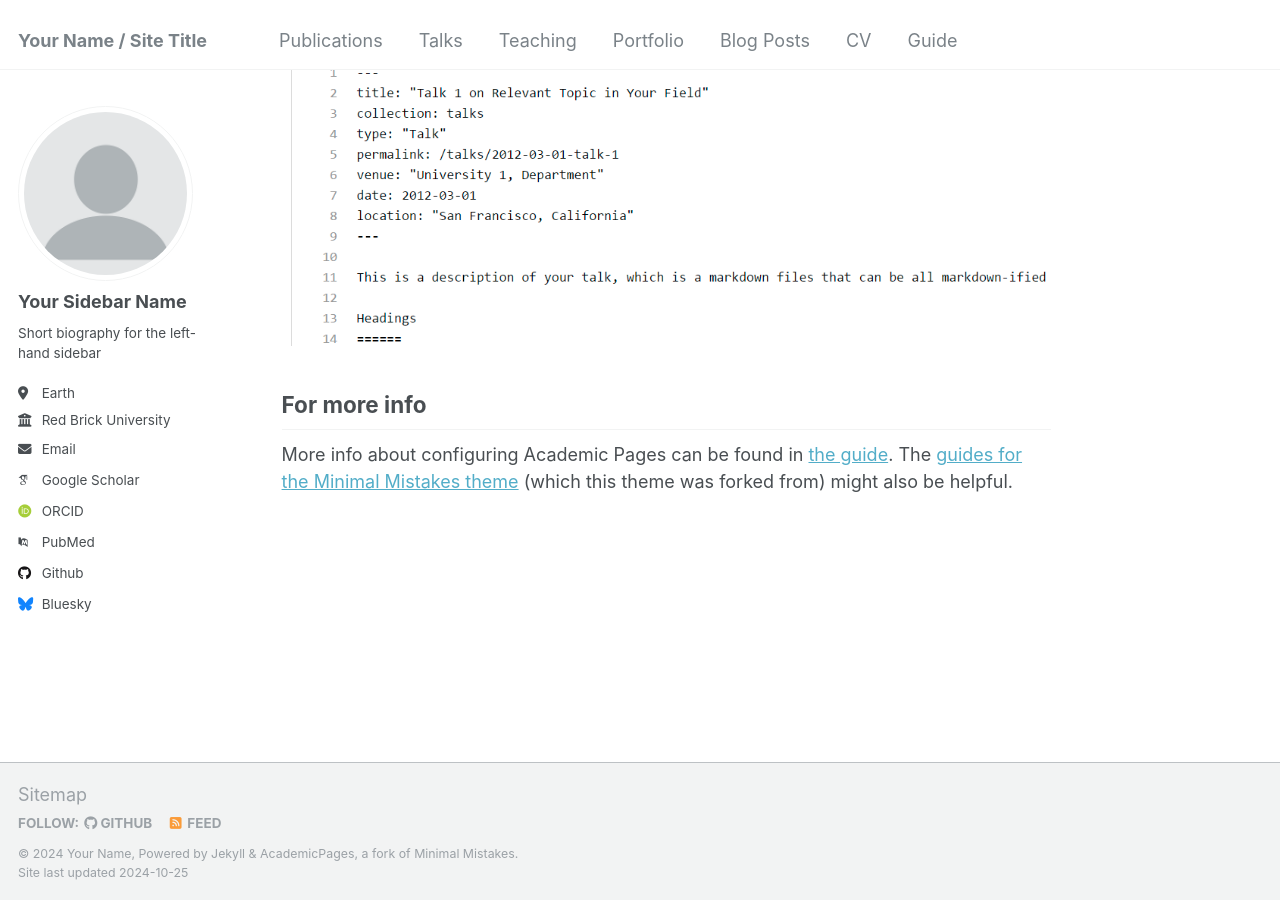
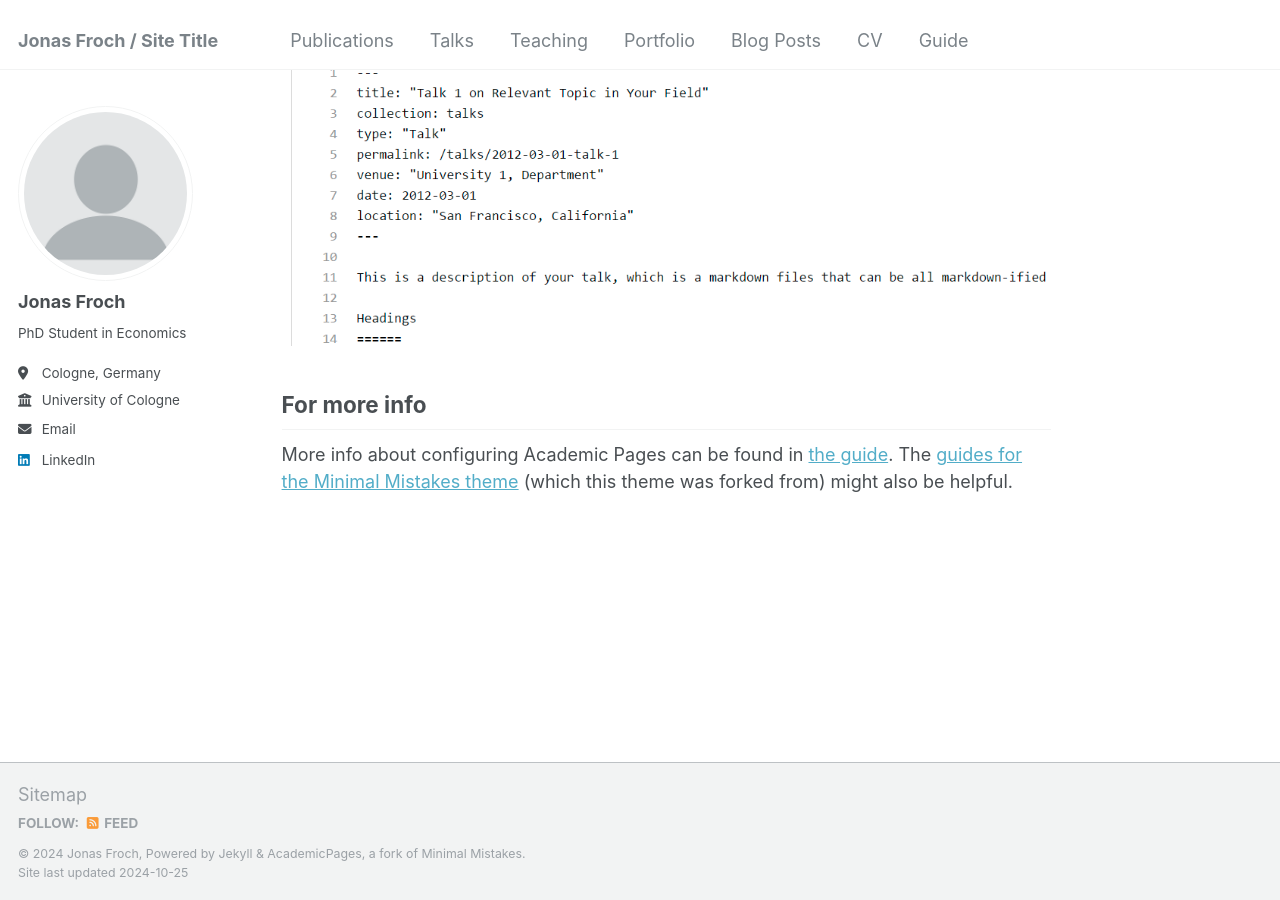
Before and after one commit to jonasfroch/jfwebpage.gitbub.io, a Jekyll site: the page built from _pages/about.md, in a window 1280 px wide and 900 px high, scrolled down 2643 px. Built offline with Jekyll 4.4.1, drawn with Linux system fonts in a browser that asks for light colours; some web fonts are replaced.

Commit message:
Update _config.yml

```diff
--- a/_config.yml
+++ b/_config.yml
@@ -8,13 +8,13 @@
 
 # Basic Site Settings
 locale                   : "en-US"
-title                    : "Your Name / Site Title"
+title                    : "Jonas Froch / Site Title"
 title_separator          : "-"
-name                     : &name "Your Name"
+name                     : &name "Jonas Froch"
 description              : &description "personal description"
-url                      : https://academicpages.github.io # the base hostname & protocol for your site e.g. "https://mmistakes.github.io"
+url                      : https://jfwebpage.gitbub.io # the base hostname & protocol for your site e.g. "https://mmistakes.github.io"
 baseurl                  : "" # the subpath of your site, e.g. "/blog"
-repository               : "academicpages/academicpages.github.io"
+repository               : "jonasfroch/jfwebpage.gitbub.io"
 
 # Site Author - The following control what appear as part of the author content on the side bar.
 #               If a field is blank the icon and link will not appear, otherwise it will be shown.
@@ -22,33 +22,33 @@ repository               : "academicpages/academicpages.github.io"
 author:
   # Biographic information
   avatar           : "profile.png"
-  name             : "Your Sidebar Name"
+  name             : "Jonas Froch"
   pronouns         : # example: "she/her"
-  bio              : "Short biography for the left-hand sidebar"
-  location         : "Earth"
-  employer         : "Red Brick University"
+  bio              : "PhD Student in Economics"
+  location         : "Cologne, Germany"
+  employer         : "University of Cologne"
   uri              : # URL
-  email            : "none@example.org"
+  email            : "jfroch4@smail.uni-koeln.de"
 
   # Academic websites
   arxiv            : # URL - Update with the correct link to your profile
-  googlescholar    : "https://scholar.google.com/citations?user=PS_CX0AAAAAJ"
+  googlescholar    : # "https://scholar.google.com/citations?user=PS_CX0AAAAAJ"
   impactstory      : # URL
-  orcid            : "http://orcid.org/yourorcidurl"
+  orcid            : # "http://orcid.org/yourorcidurl"
   semantic         : # URL
-  pubmed           : "https://www.ncbi.nlm.nih.gov/pubmed/?term=john+snow"
+  pubmed           : # "https://www.ncbi.nlm.nih.gov/pubmed/?term=john+snow"
   researchgate     : # URL
 
   # Repositories and software development
   bitbucket        : # Username - Update with your username on the site
   codepen          : # Username
   dribbble         : # Username
-  github           : "academicpages"
+  github           : # "academicpages"
   kaggle           : # Username
   stackoverflow    : # User number or user number and name (i.e., use "1" or "1/jeff-atwood")
 
   # Social media
-  bluesky          : "bsky.app" # Replace this with you Bluesky username
+  bluesky          : # "bsky.app" # Replace this with you Bluesky username
   facebook         : # Username
   flickr           : # Username
   foursquare       : # Username
@@ -57,7 +57,7 @@ author:
   keybase          : # Username
   instagram        : # Username
   lastfm           : # Username
-  linkedin         : # Username
+  linkedin         : jonas-froch
   mastodon         : # URL
   medium           : # URL
   pinterest        : # Username
```
